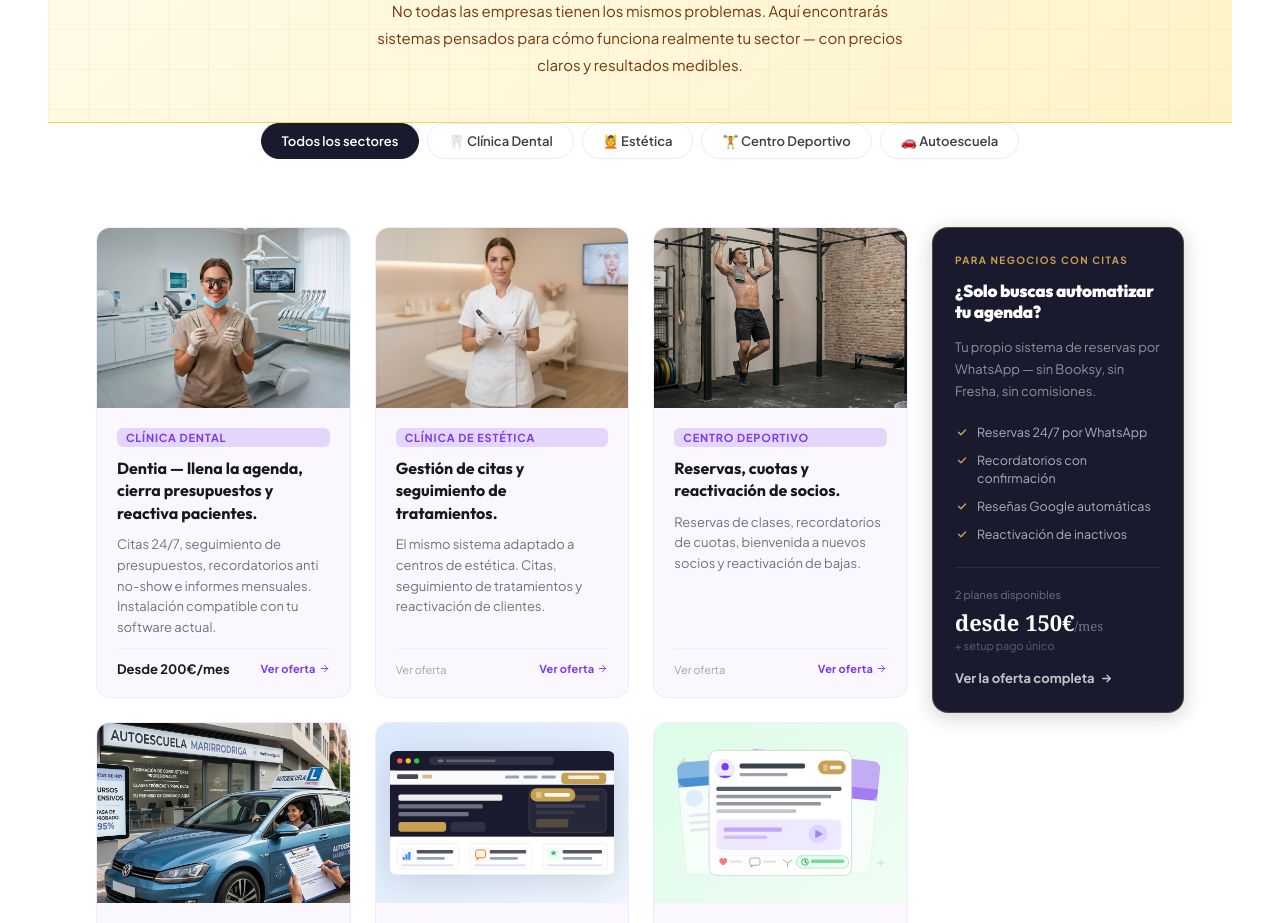
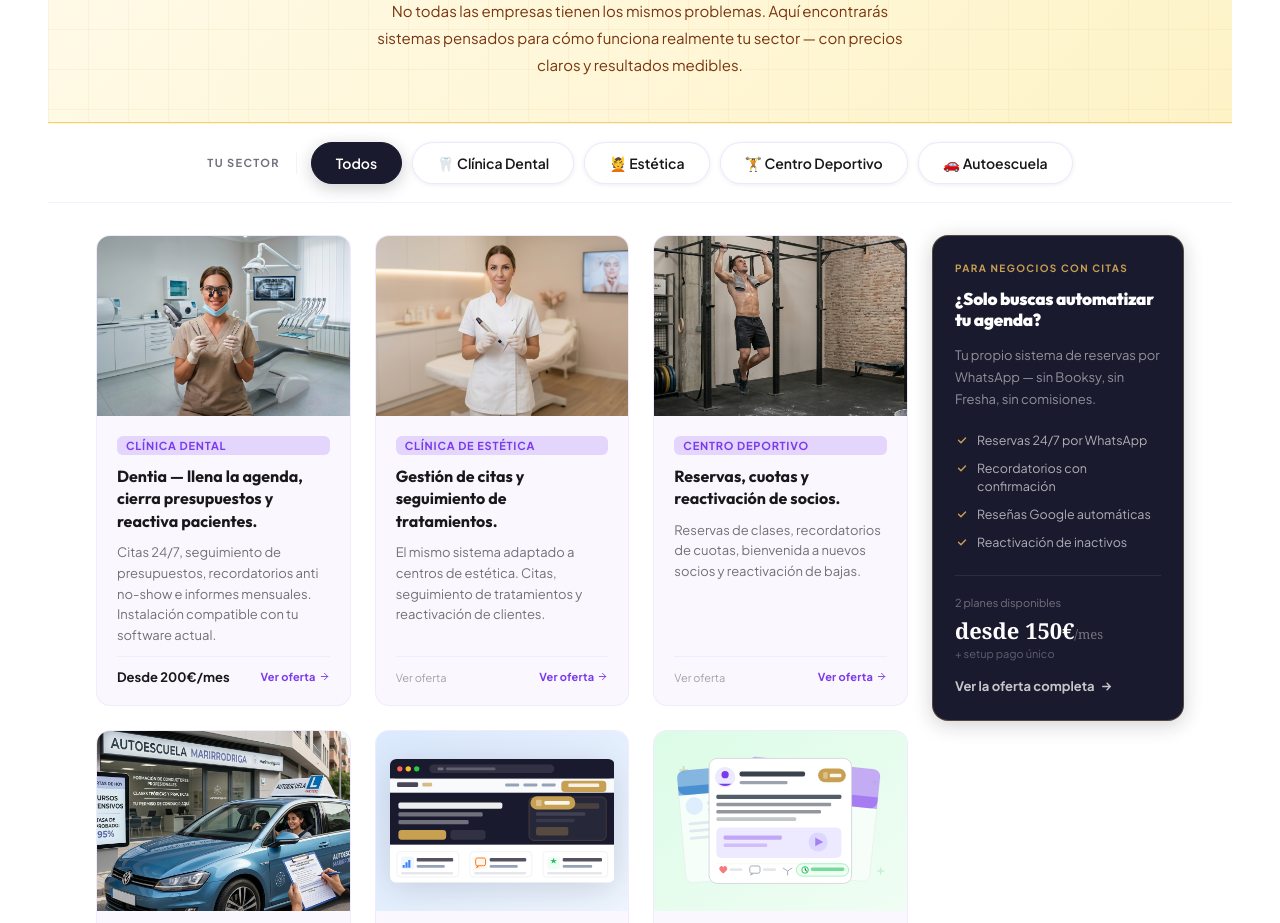
Before and after one commit to ismaelcebrianm/marirrodriga-ia, a React (Vite) app in the folder fronted/: page / in a window 1280 px wide. Shown: the part 2280-3203 px from the top of the page. Built offline with nearby package versions, Linux system fonts and the light colour scheme; no server answers; the database is empty.

Commit message:
feat(negocio): make sector filter bar sticky, prominent with border band and larger pills

```diff
--- a/fronted/src/pages/NegocioPage.jsx
+++ b/fronted/src/pages/NegocioPage.jsx
@@ -467,12 +467,13 @@ export default function NegocioPage({ onNavigate, onScrollTo }) {
   }
 
   const pill = active => ({
-    padding: '9px 20px', borderRadius: 100, fontSize: 13, fontWeight: 600,
+    padding: '11px 24px', borderRadius: 100, fontSize: 14, fontWeight: 600,
     cursor: 'pointer', fontFamily: 'inherit', transition: 'all .18s',
     border: '1.5px solid',
-    background: active ? '#1A1A2E' : 'transparent',
-    color: active ? '#fff' : 'var(--text-2)',
+    background: active ? '#1A1A2E' : '#fff',
+    color: active ? '#fff' : 'var(--text-1)',
     borderColor: active ? '#1A1A2E' : 'var(--border)',
+    boxShadow: active ? '0 4px 16px rgba(26,26,46,.22)' : '0 1px 5px rgba(0,0,0,.07)',
   })
 
   return (
@@ -485,15 +486,29 @@ export default function NegocioPage({ onNavigate, onScrollTo }) {
       </div>
 
       {/* ── FILTRO ───────────────────────────────────────── */}
-      <div style={{ display: 'flex', gap: 8, flexWrap: 'wrap', justifyContent: 'center', padding: '0 24px 36px', maxWidth: 1200, margin: '0 auto' }}>
+      <div style={{
+        position: 'sticky', top: 62, zIndex: 20,
+        borderTop: '1px solid var(--border-light)',
+        borderBottom: '1px solid var(--border-light)',
+        background: 'rgba(255,255,255,0.9)',
+        backdropFilter: 'blur(14px)',
+        WebkitBackdropFilter: 'blur(14px)',
+        padding: '18px 24px',
+      }}>
+        <div style={{ display: 'flex', gap: 10, flexWrap: 'wrap', justifyContent: 'center', alignItems: 'center', maxWidth: 1200, margin: '0 auto' }}>
+          <span style={{ fontSize: 11, fontWeight: 700, letterSpacing: '.12em', textTransform: 'uppercase', color: 'var(--text-3)', flexShrink: 0, marginRight: 6 }}>
+            Tu sector
+          </span>
+          <div style={{ width: 1, height: 22, background: 'var(--border-light)', marginRight: 4, flexShrink: 0 }} />
           <button onClick={() => setFilter(null)} style={pill(filter === null)}>
-          Todos los sectores
+            Todos
           </button>
           {FILTER_SECTORS.map(f => (
             <button key={f.id} onClick={() => setFilter(f.id)} style={pill(filter === f.id)}>
               {f.emoji} {f.label}
             </button>
           ))}
+        </div>
       </div>
 
       {/* ── CARDS ────────────────────────────────────────── */}
```
Lines whose indentation alone changed are shown as unchanged.
